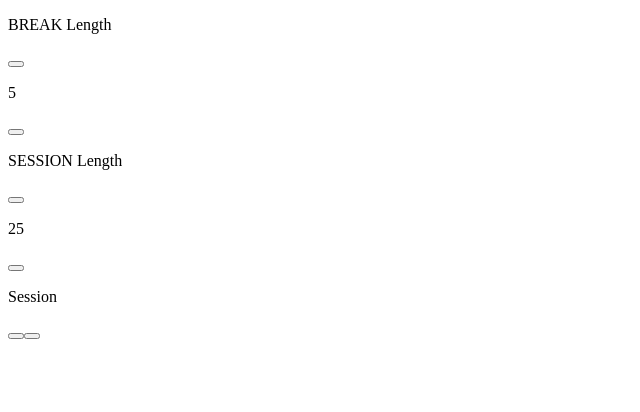
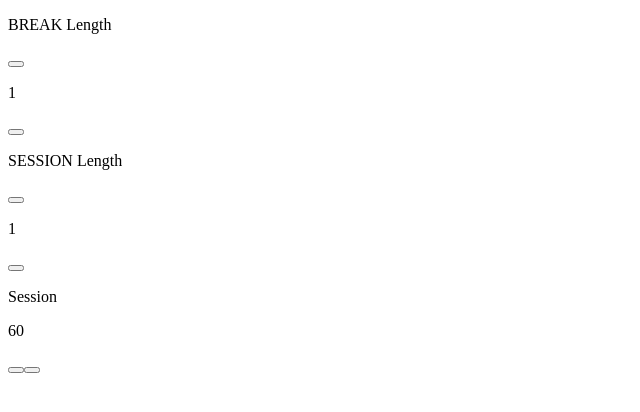
Before and after one commit to Shishwami/25-plus-5-clock, a React (Vite) app: page / in a window 1280 px wide. Shown: the top 412 px of the page, without its empty margins (0-640 px from the left). Built offline with nearby package versions, Linux system fonts and the light colour scheme.

Commit message:
Update App.jsx

```diff
--- a/src/App.jsx
+++ b/src/App.jsx
@@ -1,4 +1,4 @@
-import { useState } from 'react'
+import { useEffect, useState } from 'react'
 import Control from './components/control'
 import Timer from './components/Timer';
 import './App.css'
@@ -14,15 +14,50 @@ function App() {
   const defaultSession = 25;
   const defaultPhase = phase.session;
 
-  const [breakLength, setBreakLength] = useState(defaultBreak);
-  const [sessionLength, setSessionLength] = useState(defaultSession);
+  const [breakLength, setBreakLength] = useState(1);
+  const [sessionLength, setSessionLength] = useState(1);
   const [currentPhase, setCurrentPhase] = useState(defaultPhase);
+  const [currentTime, setCurrentTime] = useState(sessionLength * 60);
+  const [isRunning, setIsRunning] = useState(false);
+
+  useEffect(() => {
+    let interval;
+
+    if (isRunning) {
+      interval = setInterval(() => {
+        setCurrentTime(prevTime => {
+          console.log(prevTime);
+
+          if (prevTime <= 0) {
+            clearInterval(interval);
+            return 0;
+          }
+          return prevTime - 1;
+        });
+      }, 1000);
+    } else {
+      clearInterval(interval);
+    }
+
+    return () => clearInterval(interval);
+  }, [isRunning]);
+
+  const toggleRunnning = () => {
+    setIsRunning(!isRunning);
+  }
+
+  const reset = () => {
+    setCurrentPhase(phase.session);
+    setBreakLength(defaultBreak);
+    setSessionLength(defaultSession);
+    setCurrentTime(0);
+  }
 
   return (
     <div>
       <Control controlName={"break"} defaultLength={breakLength}></Control>
       <Control controlName={"session"} defaultLength={sessionLength}></Control>
-      <Timer currentPhase={currentPhase}></Timer>
+      <Timer currentPhase={currentPhase} timeLeft={currentTime} resetOnClick={reset}></Timer>
     </div>
   )
 }
```
